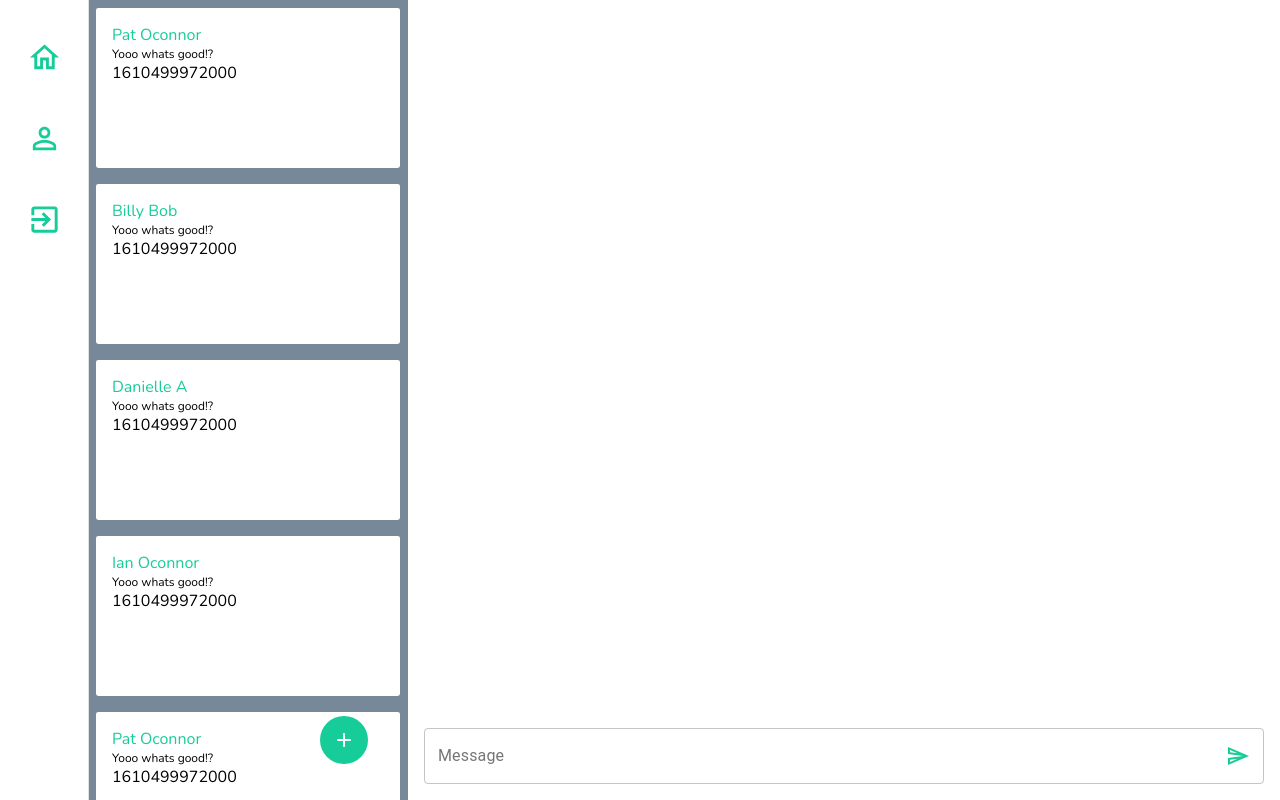
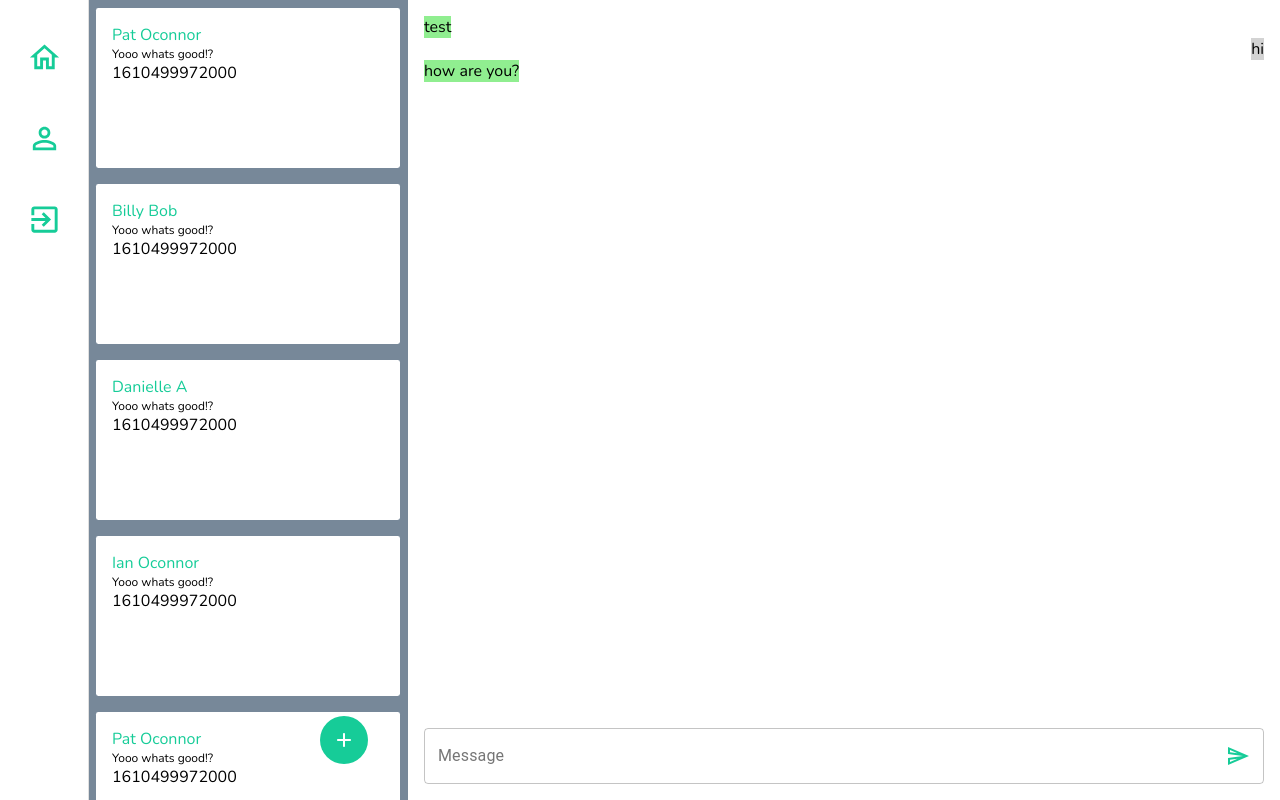
Before and after one commit to poc967/instant-messenger, a React (Create React App) app in the folder client/: page / in a window 1280 px wide. Built offline with nearby package versions, Linux system fonts and the light colour scheme.

Commit message:
added some mock data - more work on front end

```diff
--- a/client/src/components/ConversationsPipeline.js
+++ b/client/src/components/ConversationsPipeline.js
@@ -4,6 +4,8 @@ import { Link } from "react-router-dom";
 
 import SingleConversationCard from "./SingleConversationCard";
 import AddRoundedIcon from "@material-ui/icons/AddRounded";
+
+import { v4 as uuidv4 } from "uuid";
 
 const Container = styled.div`
   min-width: 25vw;
@@ -34,16 +36,66 @@ const AddButton = styled.div`
 `;
 
 const convos = [
-  { name: "Pat Oconnor", newestMessage: "Yooo whats good!?", time: Date.now() },
-  { name: "Billy Bob", newestMessage: "Yooo whats good!?", time: Date.now() },
-  { name: "Danielle A", newestMessage: "Yooo whats good!?", time: Date.now() },
-  { name: "Ian Oconnor", newestMessage: "Yooo whats good!?", time: Date.now() },
-  { name: "Pat Oconnor", newestMessage: "Yooo whats good!?", time: Date.now() },
-  { name: "Bill Z", newestMessage: "Yooo whats good!?", time: Date.now() },
-  { name: "Pat Oconnor", newestMessage: "Yooo whats good!?", time: Date.now() },
-  { name: "Pat Oconnor", newestMessage: "Yooo whats good!?", time: Date.now() },
-  { name: "Pat Oconnor", newestMessage: "Yooo whats good!?", time: Date.now() },
-  { name: "Pat Oconnor", newestMessage: "Yooo whats good!?", time: Date.now() },
+  {
+    id: uuidv4(),
+    name: "Pat Oconnor",
+    newestMessage: "Yooo whats good!?",
+    time: Date.now(),
+  },
+  {
+    id: uuidv4(),
+    name: "Billy Bob",
+    newestMessage: "Yooo whats good!?",
+    time: Date.now(),
+  },
+  {
+    id: uuidv4(),
+    name: "Danielle A",
+    newestMessage: "Yooo whats good!?",
+    time: Date.now(),
+  },
+  {
+    id: uuidv4(),
+    name: "Ian Oconnor",
+    newestMessage: "Yooo whats good!?",
+    time: Date.now(),
+  },
+  {
+    id: uuidv4(),
+    name: "Pat Oconnor",
+    newestMessage: "Yooo whats good!?",
+    time: Date.now(),
+  },
+  {
+    id: uuidv4(),
+    name: "Bill Z",
+    newestMessage: "Yooo whats good!?",
+    time: Date.now(),
+  },
+  {
+    id: uuidv4(),
+    name: "Pat Oconnor",
+    newestMessage: "Yooo whats good!?",
+    time: Date.now(),
+  },
+  {
+    id: uuidv4(),
+    name: "Pat Oconnor",
+    newestMessage: "Yooo whats good!?",
+    time: Date.now(),
+  },
+  {
+    id: uuidv4(),
+    name: "Pat Oconnor",
+    newestMessage: "Yooo whats good!?",
+    time: Date.now(),
+  },
+  {
+    id: uuidv4(),
+    name: "Pat Oconnor",
+    newestMessage: "Yooo whats good!?",
+    time: Date.now(),
+  },
 ];
 
 class ConversationsPipeline extends React.Component {
--- /dev/null
+++ b/client/src/components/MessageBubble.js
@@ -0,0 +1,17 @@
+import React from "react";
+import styled from "styled-components";
+
+const Wrapper = styled.div`
+  display: block;
+  background-color: ${(props) => (props.color ? "lightgreen" : "lightgrey")};
+`;
+
+const MessageBubble = (props) => {
+  return (
+    <Wrapper color={props.authorIsCurrentUser}>
+      <span>{props.message}</span>
+    </Wrapper>
+  );
+};
+
+export default MessageBubble;
--- a/client/src/components/Messager.js
+++ b/client/src/components/Messager.js
@@ -2,6 +2,7 @@ import React from "react";
 import styled from "styled-components";
 
 import TextInput from "./TextInput";
+import Messages from "./Messages";
 
 const Wrapper = styled.div`
   display: flex;
@@ -17,6 +18,7 @@ class Messager extends React.Component {
   render() {
     return (
       <Wrapper>
+        <Messages />
         <TextInput />
       </Wrapper>
     );
--- /dev/null
+++ b/client/src/components/Messages.js
@@ -0,0 +1,48 @@
+import React from "react";
+import styled from "styled-components";
+
+import MessageBubble from "./MessageBubble";
+
+const Wrapper = styled.div`
+  display: flex;
+  flex-direction: column;
+  color: black;
+  align-items: flex-start;
+  width: 100%;
+  height: 100%;
+  overflow-y: scroll;
+`;
+
+const AlignmentContainer = styled.div`
+  display: flex;
+  flex-direction: row;
+  align-items: ${(props) =>
+    props.authorIsCurrentUser ? "flex-start" : "flex-end"};
+  justify-content: ${(props) =>
+    props.authorIsCurrentUser ? "flex-start" : "flex-end"};
+  width: 100%;
+  height: auto;
+`;
+
+const messages = [
+  { message: "test", authorIsCurrentUser: true },
+  { message: "hi", authorIsCurrentUser: false },
+  { message: "how are you?", authorIsCurrentUser: true },
+];
+
+const Messages = (props) => {
+  return (
+    <Wrapper>
+      {messages.map((message) => (
+        <AlignmentContainer authorIsCurrentUser={message.authorIsCurrentUser}>
+          <MessageBubble
+            message={message.message}
+            authorIsCurrentUser={message.authorIsCurrentUser}
+          />
+        </AlignmentContainer>
+      ))}
+    </Wrapper>
+  );
+};
+
+export default Messages;
--- a/client/src/components/TextInput.js
+++ b/client/src/components/TextInput.js
@@ -11,27 +11,10 @@ import InputAdornment from "@material-ui/core/InputAdornment";
 import FormHelperText from "@material-ui/core/FormHelperText";
 import FormControl from "@material-ui/core/FormControl";
 
-const Wrapper = styled.div`
-  width: 100%;
-  display: flex;
-  justify-content: flex-end;
-  flex-direction: column;
-  margin: 0.5rem;
-  background-color: white;
-  border-radius: 15px;
-`;
-
 class TextInput extends React.Component {
   render() {
     return (
-      //   <Wrapper>
-      <FormControl
-        fullWidth
-        variant="outlined"
-        multiline
-        rows={4}
-        style={{ backgroundColor: "white" }}
-      >
+      <FormControl fullWidth variant="outlined" multiline rows={4}>
         <InputLabel>Message</InputLabel>
         <OutlinedInput
           id="outlined-adornment-password"
@@ -50,7 +33,6 @@ class TextInput extends React.Component {
           labelWidth={70}
         />
       </FormControl>
-      //   </Wrapper>
     );
   }
 }
--- a/package.json
+++ b/package.json
@@ -18,7 +18,8 @@
     "express-session": "^1.17.1",
     "mongoose": "^5.11.8",
     "passport": "^0.4.1",
-    "passport-local": "^1.0.0"
+    "passport-local": "^1.0.0",
+    "uuid": "^8.3.2"
   },
   "devDependencies": {
     "concurrently": "^5.3.0",
```
Also changed, not shown: 2 other files (tests, documents, lock files or other folders).
